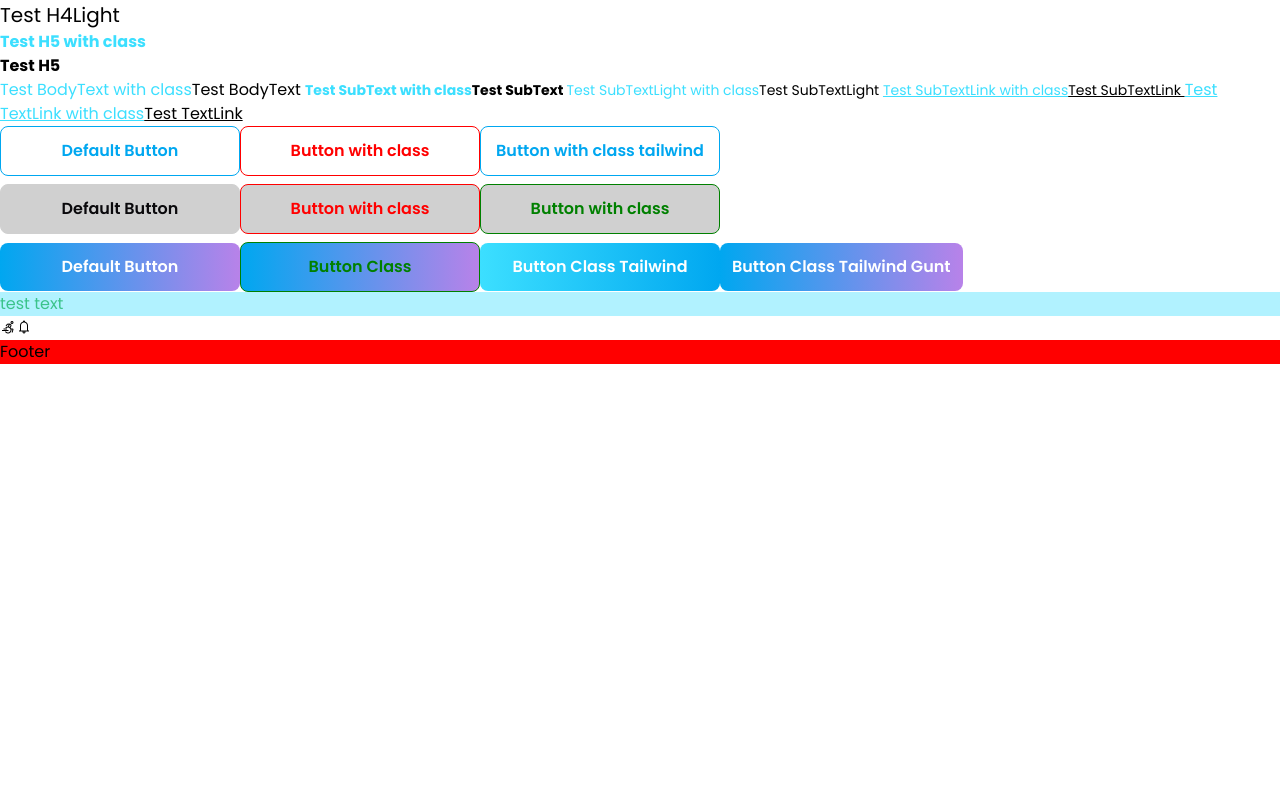
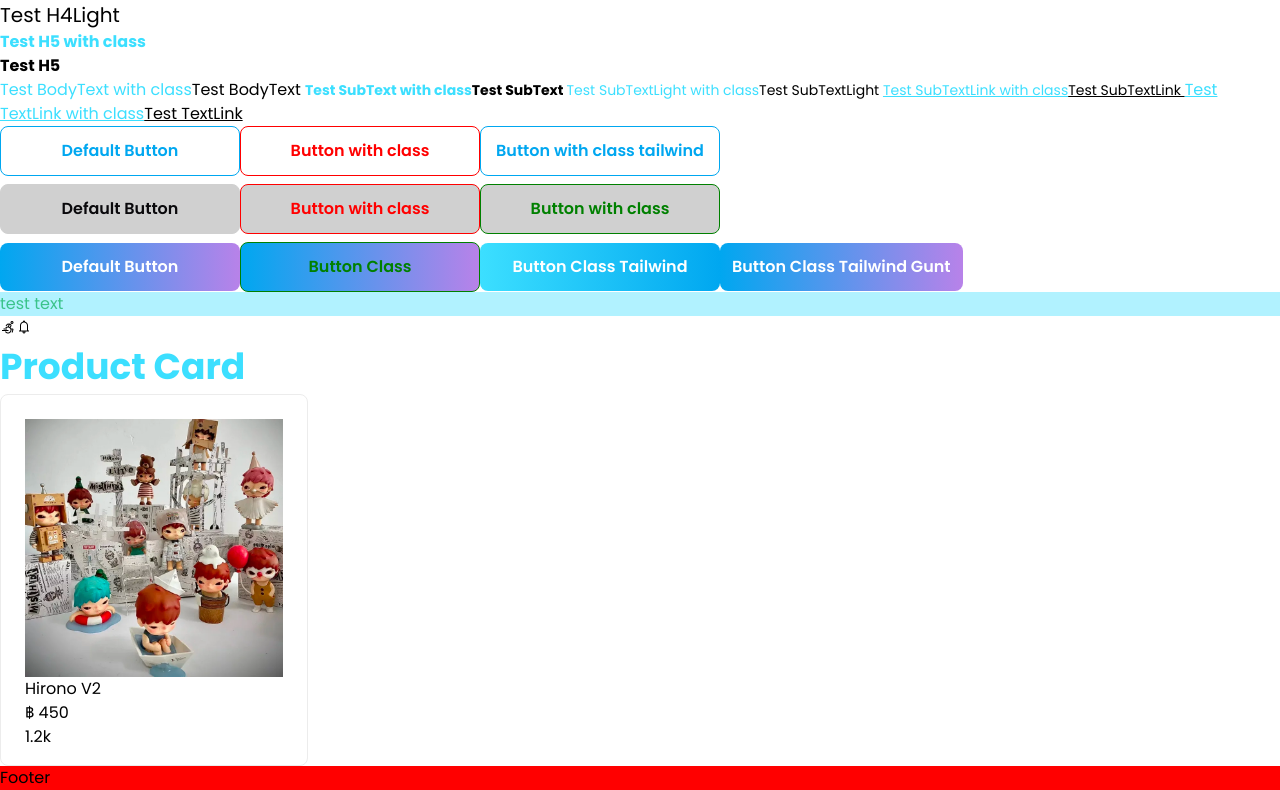
Before and after one commit to noodledog99/cargo-demo, a React (Vite) app in the folder cargo/: page / in a window 1280 px wide. Shown: the part 522-1312 px from the top of the page. Before the commit the page ends 886 px from the top, so only its background shows below. Built offline with nearby package versions, Linux system fonts and the light colour scheme.

Commit message:
create base card component

```diff
--- /dev/null
+++ b/cargo/src/components/Common/Card/Card.jsx
@@ -0,0 +1,47 @@
+/** @jsxImportSource @emotion/react */
+import { css } from "@emotion/react";
+import styled from "@emotion/styled";
+
+export const StyledCard = styled.div(
+  ({ width }) => css`
+    background-color: white;
+    border-radius: 0.5rem;
+    overflow: hidden;
+    border: 1px solid #ececec;
+    ${width && `width: ${width};`}
+  `
+);
+
+export const CardHeader = styled.div`
+  padding: 1.5rem;
+  padding-top: 1rem;
+  border-bottom: 1px solid #e2e8f0;
+`;
+
+export const CardImage = styled.img(
+  ({ width, height, objectFit }) => css`
+    display: block;
+    width: ${width ? width : "100%"};
+    height: ${height ? height : "auto"};
+    object-fit: ${objectFit || "cover"};
+  `
+);
+
+export const CardBody = styled.div`
+  padding: 1.5rem;
+  padding-bottom: 1rem;
+`;
+
+export const CardFooter = styled.div`
+  padding: 1.5rem;
+  padding-bottom: 1rem;
+  border-top: 1px solid #e2e8f0;
+`;
+
+export const Card = ({ children, width, ...props }) => {
+  return (
+    <StyledCard width={width} {...props}>
+      {children}
+    </StyledCard>
+  );
+};
--- a/cargo/src/pages/Home/index.jsx
+++ b/cargo/src/pages/Home/index.jsx
@@ -16,6 +16,8 @@ import SubTextLight from "../../components/Typography/SubTextLight";
 import SubTextLink from "../../components/Typography/SubTextLink";
 import ButtonOutline from "../../components/Common/Button/ButtonOutline";
 import ButtonGradient from "../../components/Common/Button/ButtonGradient";
+import { Card, CardBody, CardImage } from "../../components/Common/Card/Card";
+import hironoV2Image from "../../assets/images/hirono-v2-image.png";
 
 const Div = styled.div`
   .fig-size-h1 {
@@ -100,11 +102,40 @@ export default function HomePage() {
           Button Class Tailwind Gunt
         </ButtonGradient>
 
-        <div className="text-accent-green bg-cyan-300">test text</div>
+        <div className="bg-cyan-300 text-accent-green">test text</div>
 
         <i class="lab la-accessible-icon"></i>
         <i class="las la-bell"></i>
       </div>
+
+      <div>
+        <H2 className="text-cyan">Product Card</H2>
+        <div class="grid grid-cols-4 gap-4">
+          <div>
+            <Card>
+              <CardBody>
+                <div className="product-content">
+                  <img src={hironoV2Image} className="product-img" />
+                  <div className="product-title">Hirono V2</div>
+                  <div className="product-price">฿ 450</div>
+                  <div className="product-footer">
+                    <div className="rating">
+                      <div className="star">
+                        <i class="fa-sharp fa-thin fa-star"></i>
+                        <i class="fa-sharp fa-thin fa-star"></i>
+                        <i class="fa-sharp fa-thin fa-star"></i>
+                        <i class="fa-sharp fa-thin fa-star"></i>
+                        <i class="fa-sharp fa-thin fa-star"></i>
+                      </div>
+                      <div className="rate-text">1.2k</div>
+                    </div>
+                  </div>
+                </div>
+              </CardBody>
+            </Card>
+          </div>
+        </div>
+      </div>
     </Div>
   );
 }
```
Also changed, not shown: cargo/src/assets/images/hirono-v2-image.png (added).
